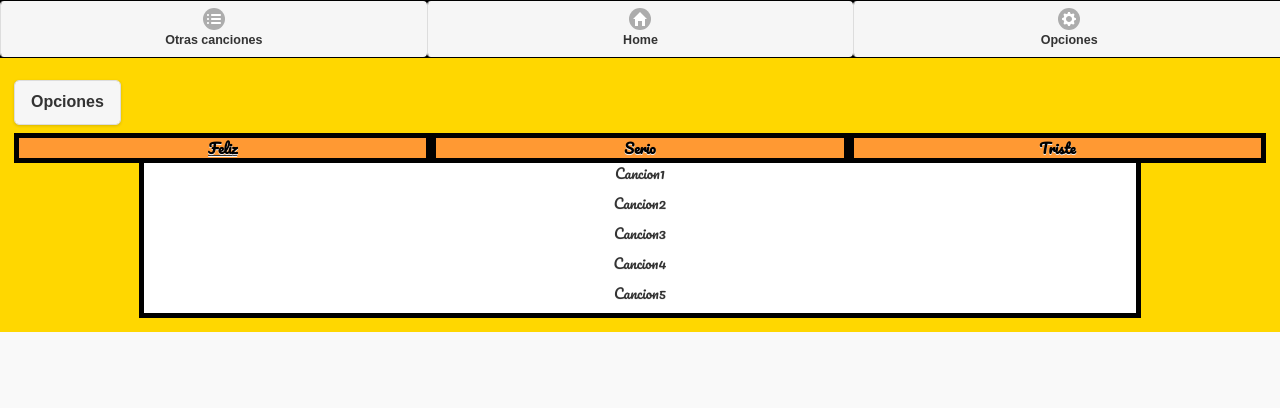
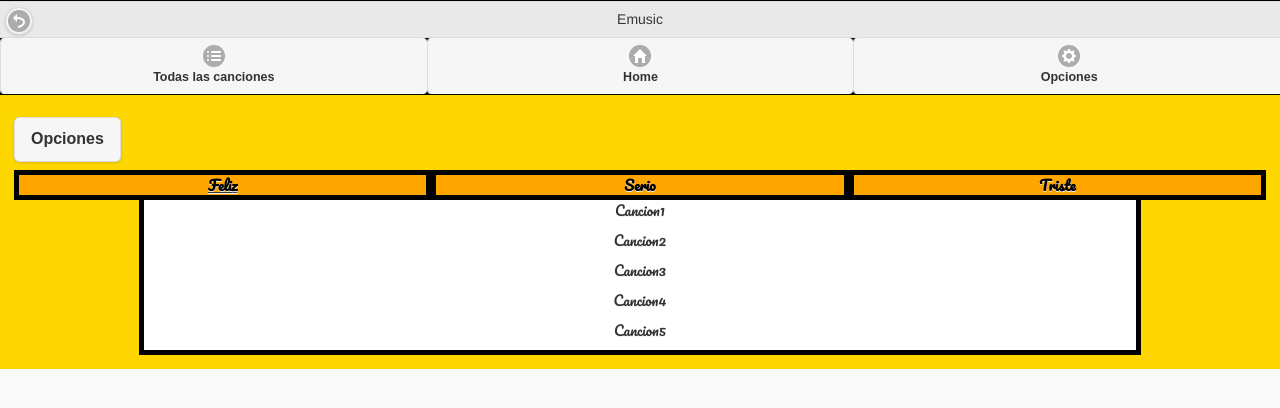
Before and after one commit to danfer09/emusic, a PHP site: page /feliz.html in a window 1280 px wide. Shown: the top 408 px of the page. Run offline with PHP 8.4, Linux system fonts and the light colour scheme.

Commit message:
Añadido el header en todos menos en index. Dos formatos, uno en feliz.html y el otro en los demás.

```diff
--- a/css/emusic.css
+++ b/css/emusic.css
@@ -1,6 +1,9 @@
 @font-face {
   font-family:"Pacifico";
   src: url("../fonts/Pacifico-Regular.woff");
+}
+h1{
+	font-family:"Pacifico",cursive;
 }
 #header{
 	border-color: #000000;
@@ -25,14 +28,19 @@
 	background-color:#FFD700;
 }
 div[color="feliz-barra"]{
-	background-color:#FF9933;
+	background-color:#FFA500;
 }
-
 div[color="serio"]{
 	background-color:#FA8072;
 }
+div[color="serio-barra"]{
+	background-color:#FFA07A;
+}
 div[color="triste"]{
 	background-color:#696969;
+}
+div[color="triste-barra"]{
+	background-color:#A9A9A9;
 }
 a#emociones{
 	color:#000000;
--- a/feliz.html
+++ b/feliz.html
@@ -41,9 +41,14 @@
 		</div>
 
 		<div data-role="header" id="header" >
+			<header data-role="header">
+            <a href="#" data-icon="back" data-iconpos="notext" data-rel="back" class="ui-mini" title="Go back">Atrás</a>
+            <h1>Emusic</h1>
+         </header>
 			<div data-role="navbar">
 				<ul>
-					<li><a href="todas_canciones.html" class="ui-btn ui-icon-bullets ui-corner-all ui-btn-icon-top">Otras canciones</a></li>
+					<!--<li><a href="#" data-rel="back" class="ui-btn ui-icon-back ui-corner-all ui-btn-icon-top">Atrás</a></li>-->
+					<li><a href="todas_canciones.html" class="ui-btn ui-icon-bullets ui-corner-all ui-btn-icon-top">Todas las canciones</a></li>
 	  				<li><a href="index.html" class="ui-btn 	ui-icon-home  ui-corner-all ui-btn-icon-top">Home</a></li>
 		      		<li><a href="opciones.html" class="ui-btn ui-icon-gear  ui-corner-all ui-btn-icon-top">Opciones</a></li>
 			    </ul>
```
Also changed, not shown: serio.html (+5 -4 lines), todas_canciones.html (+14 -1 lines), triste.html (+5 -4 lines).
